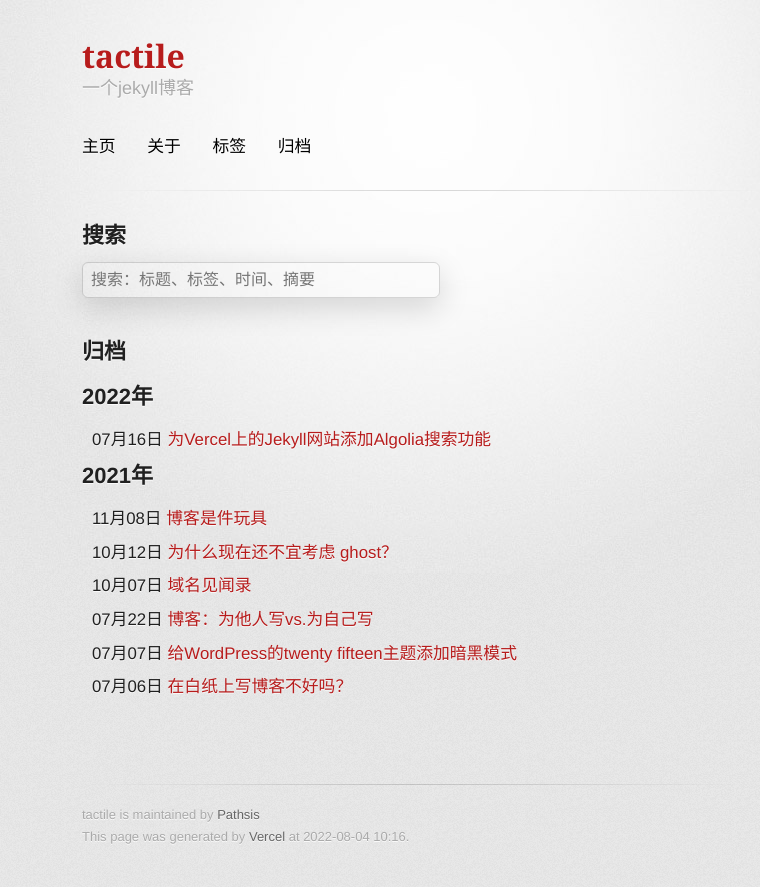
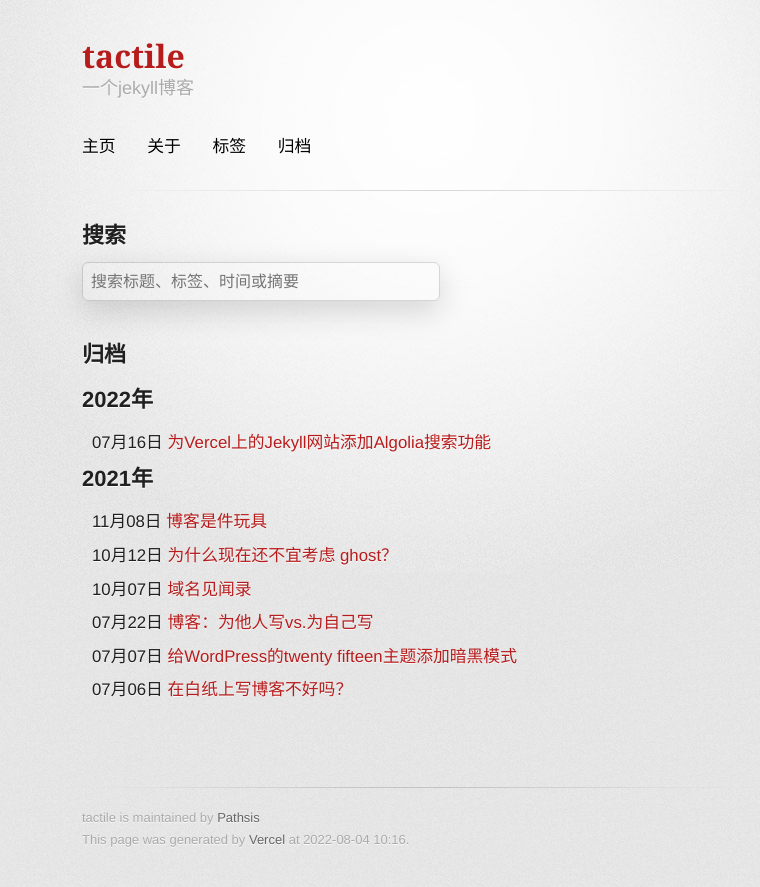
Before and after one commit to Pathsis/tactile-advanced-template-with-algolia, a Jekyll site: the page built from archive.html, in a window 1280 px wide. Shown: the top 887 px of the page, without its empty margins (208-968 px from the left). Built offline with Jekyll 4.4.1, drawn with Linux system fonts in a browser that asks for light colours.

Commit message:
Update search.html

```diff
--- a/_includes/search.html
+++ b/_includes/search.html
@@ -1,5 +1,5 @@
 <!-- HTML elements for search -->
-<input type="text" id="search-input" placeholder="搜索：标题、标签、时间、摘要" style="
+<input type="text" id="search-input" placeholder="搜索标题、标签、时间或摘要" style="
     display: inline-block;
     margin: 0 12px 12px 0;
     background: #f5f5f500;
@@ -12,7 +12,7 @@
     margin-bottom: 15px;
     padding: 0.3rem 0.5rem;
     font-size: 1rem;
-    line-height: 1.5;
+    line-height: 1.7;
     width: 340px;
     "/>
 
```
